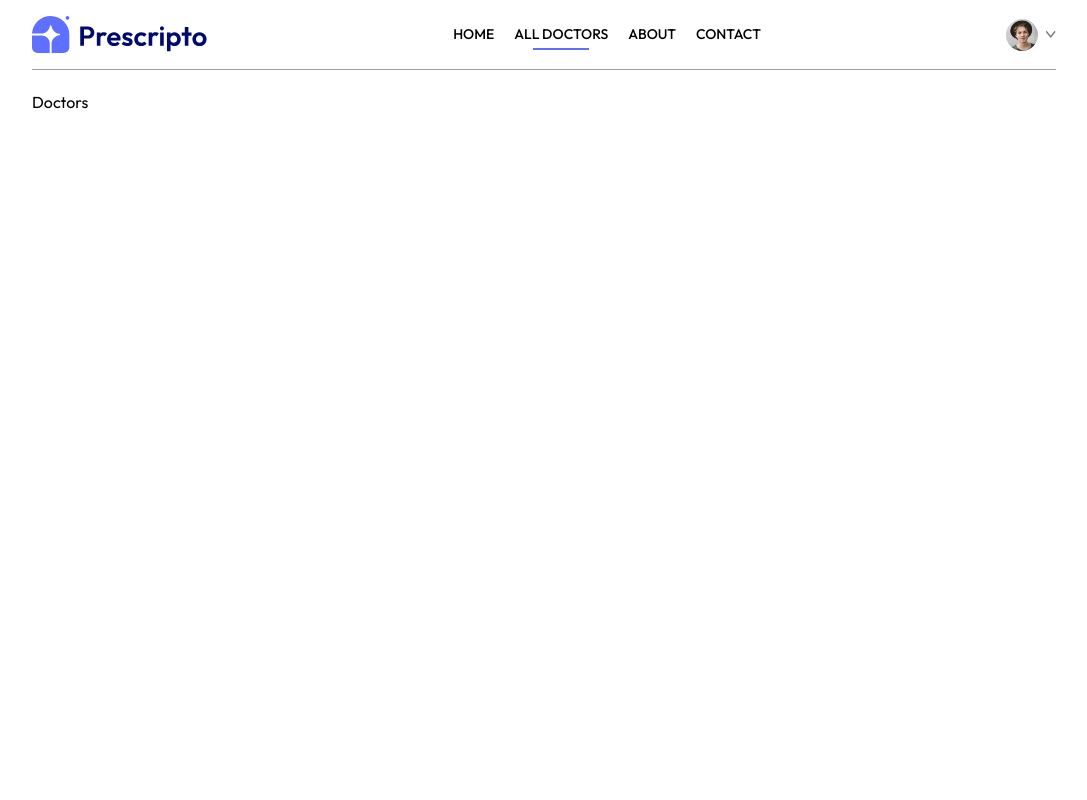
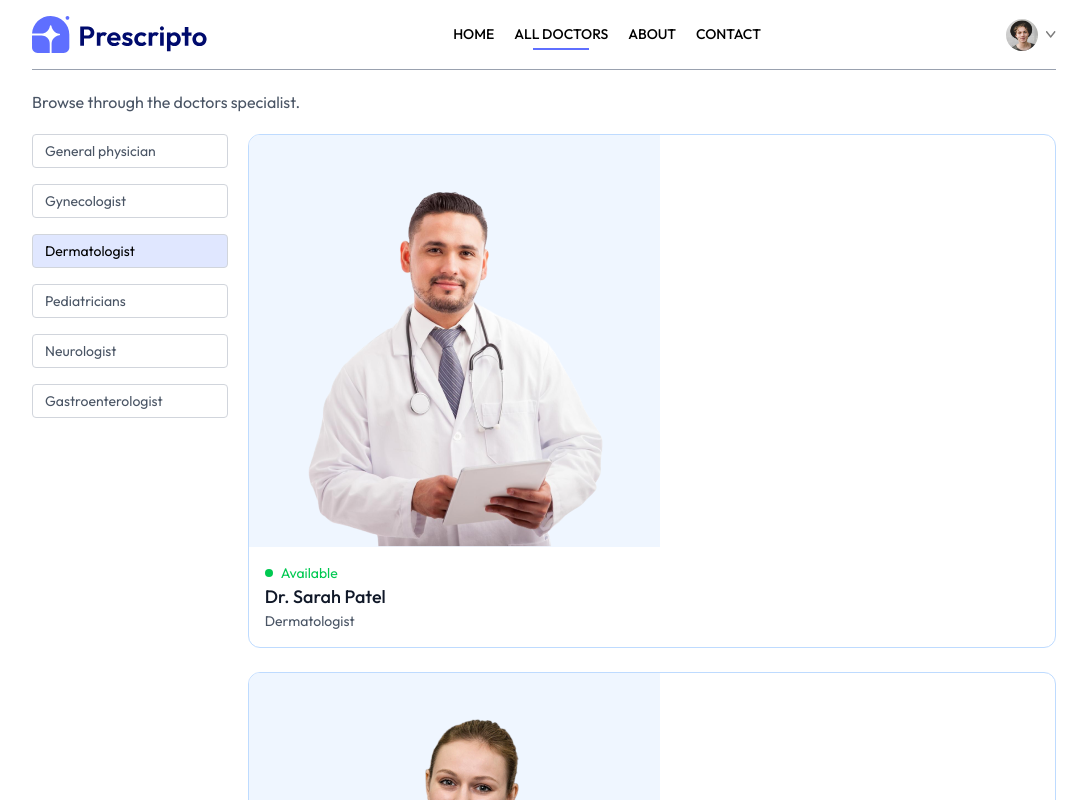
Before and after one commit to hitesh-star/DoctorAppointmentBooking, a React (Vite) app: page /doctors/Dermatologist in a window 1280 px wide. Shown: the top 800 px of the page, without its empty margins (96-1183 px from the left). Built offline with nearby package versions, Linux system fonts and the light colour scheme.

Commit message:
Doctors Page

```diff
--- a/src/components/Navbar.jsx
+++ b/src/components/Navbar.jsx
@@ -9,7 +9,7 @@
 
     return (
         <div className='flex items-center justify-between text-sm py-4 mb-5 border-b border-b-gray-400'>
-            <img className='w-44 cursor-pointer' src={assets.logo} alt='' />
+            <img onClick={()=>navigate('/')}className='w-44 cursor-pointer' src={assets.logo} alt='' />
             <ul className='hidden md:flex items-start gap-5 font-medium'>
                 <NavLink to='/'>
                     <li className='py-1'>HOME</li>
--- a/src/pages/Doctors.jsx
+++ b/src/pages/Doctors.jsx
@@ -1,8 +1,55 @@
-import React from 'react'
+import React, { useContext, useEffect, useState } from 'react'
+import { useNavigate, useParams } from 'react-router-dom'
+import { AppContext } from '../context/AppContext';
 
 const Doctors = () => {
+    const {speciality}=useParams();
+    const {doctors}=useContext(AppContext);
+    const navigate=useNavigate();
+    const [filterDoc,setFilterDoc]=useState([])
+
+    const applyFilter=()=>{
+        if(speciality){
+            setFilterDoc(doctors.filter(doc=>doc.speciality===speciality))
+        }
+        else{
+            setFilterDoc(doctors)
+        }
+    }
+
+    useEffect(()=>{
+      applyFilter()
+    },[doctors,speciality])
+
   return (
-    <div>Doctors</div>
+    <div>
+        <p className='text-gray-600'>Browse through the doctors specialist.</p>
+        <div className='flex flex-col sm:flex-row items-start gap-5 mt-5'>
+            <div className='flex flex-col gap-4 text-sm text-gray-600'>
+                <p onClick={()=> speciality==='General physician'?navigate('/doctors'):navigate('/doctors/General physician')} className={`w-[94vw] sm:w-auto pl-3 py-1.5 pr-16 border border-gray-300 rounded transition-all cursor-pointer ${speciality==='General physician'?"bg-indigo-100 text-black":""}`}>General physician</p>
+                <p onClick={()=> speciality==='Gynecologist'?navigate('/doctors'):navigate('/doctors/Gynecologist')} className={`w-[94vw] sm:w-auto pl-3 py-1.5 pr-16 border border-gray-300 rounded transition-all cursor-pointer ${speciality==='Gynecologist'?"bg-indigo-100 text-black":""}`}>Gynecologist</p>
+                <p onClick={()=> speciality==='Dermatologist'?navigate('/doctors'):navigate('/doctors/Dermatologist')} className={`w-[94vw] sm:w-auto pl-3 py-1.5 pr-16 border border-gray-300 rounded transition-all cursor-pointer ${speciality==='Dermatologist'?"bg-indigo-100 text-black":""}`}>Dermatologist</p>
+                <p onClick={()=> speciality==='Pediatricians'?navigate('/doctors'):navigate('/doctors/Pediatricians')} className={`w-[94vw] sm:w-auto pl-3 py-1.5 pr-16 border border-gray-300 rounded transition-all cursor-pointer ${speciality==='Pediatricians'?"bg-indigo-100 text-black":""}`}>Pediatricians</p>
+                <p onClick={()=> speciality==='Neurologist'?navigate('/doctors'):navigate('/doctors/Neurologist')} className={`w-[94vw] sm:w-auto pl-3 py-1.5 pr-16 border border-gray-300 rounded transition-all cursor-pointer ${speciality==='Neurologist'?"bg-indigo-100 text-black":""}`}>Neurologist</p>
+                <p onClick={()=> speciality==='Gastroenterologist'?navigate('/doctors'):navigate('/doctors/Gastroenterologist')} className={`w-[94vw] sm:w-auto pl-3 py-1.5 pr-16 border border-gray-300 rounded transition-all cursor-pointer ${speciality==='Gastroenterologist'?"bg-indigo-100 text-black":""}`}>Gastroenterologist</p>
+            </div>
+            <div className='w-full grid grid-cols-auto gap-4 gap-y-6'>
+                {
+                  filterDoc.map((item, index) => (
+                    <div onClick={()=>navigate(`/appointment/${item._id}`)}className='border border-blue-200 rounded-xl overflow-hidden cursor-pointer hover:translate-y-[-10px] transition-all duration-500' key={index}>
+                        <img className='bg-blue-50' src={item.image} alt='' />
+                        <div className='p-4'>
+                            <div className='flex items-center gap-2 text-sm text-center text-green-500'>
+                                <p className='w-2 h-2 bg-green-500 rounded-full'></p><p>Available</p>
+                            </div>
+                            <p className='text-gray-900 text-lg font-medium'>{item.name}</p>
+                            <p className='text-gray-600 text-sm'>{item.speciality}</p>
+                        </div>
+                    </div>
+                ))}
+            </div>
+        </div>
+    </div>
   )
 }
 
```
